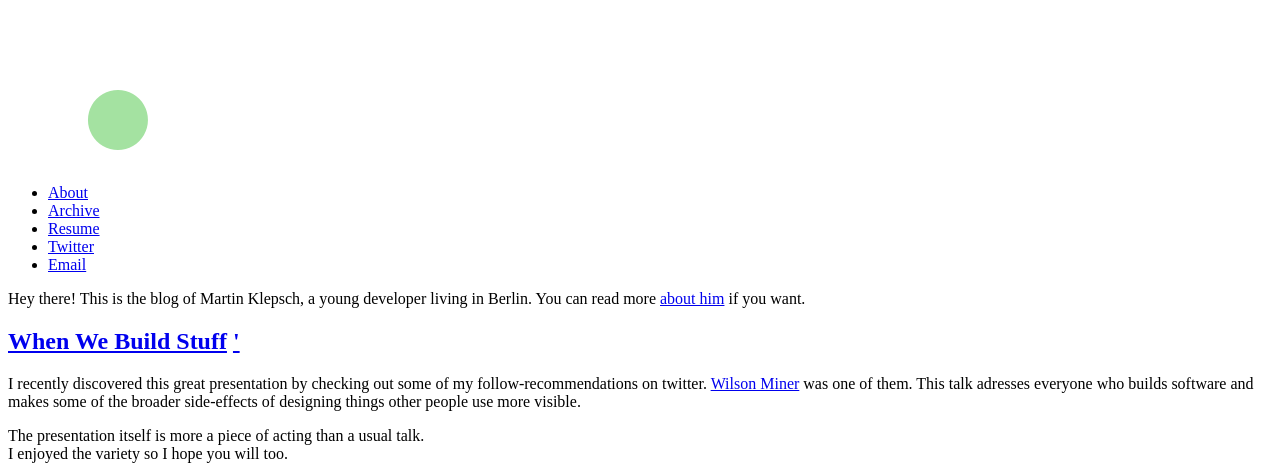
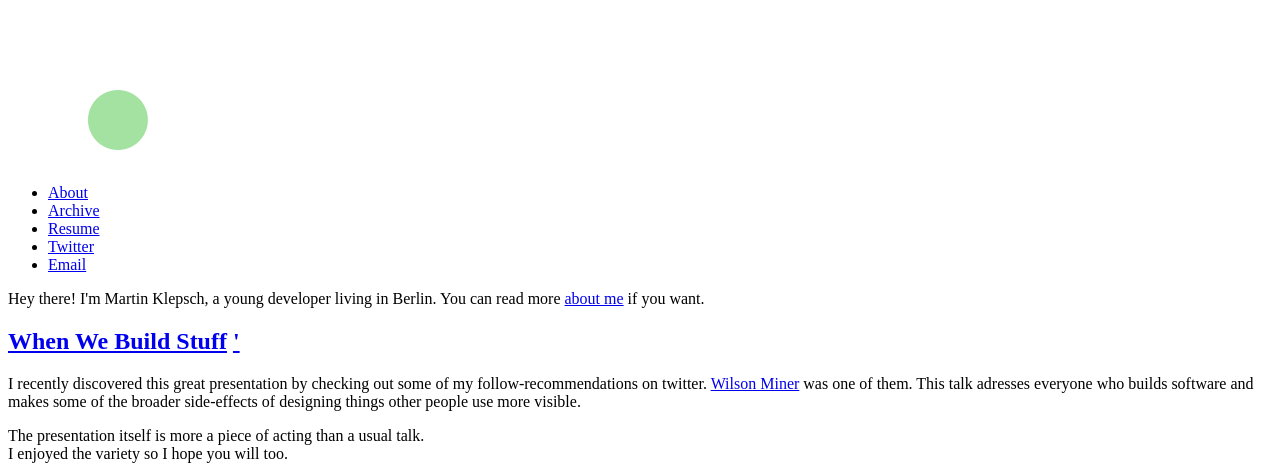
Before and after one commit to martinklepsch/martinklepsch.org, a Jekyll site: the page built from index.html, in a window 1280 px wide and 900 px high, cut to the strip 0-475 px from the top of the window. Built offline with Jekyll 4.4.1, drawn with Linux system fonts in a browser that asks for light colours; nearby versions of some CDN libraries; comment, search, counter and statistics services are not loaded.

Commit message:
3rd person sucks

```diff
--- a/index.html
+++ b/index.html
@@ -3,8 +3,8 @@ layout: default
 title:
 ---
 <section id="hey">
-Hey there! This is the blog of Martin Klepsch, a young developer living in Berlin. You can
-read more <a href="about.html" alt="more about Martin Klepsch">about him</a> if you want.
+Hey there! I'm Martin Klepsch, a young developer living in Berlin. You can
+read more <a href="about.html" alt="more about Martin Klepsch">about me</a> if you want.
 </section>
 
 <div id="all-posts">
```
